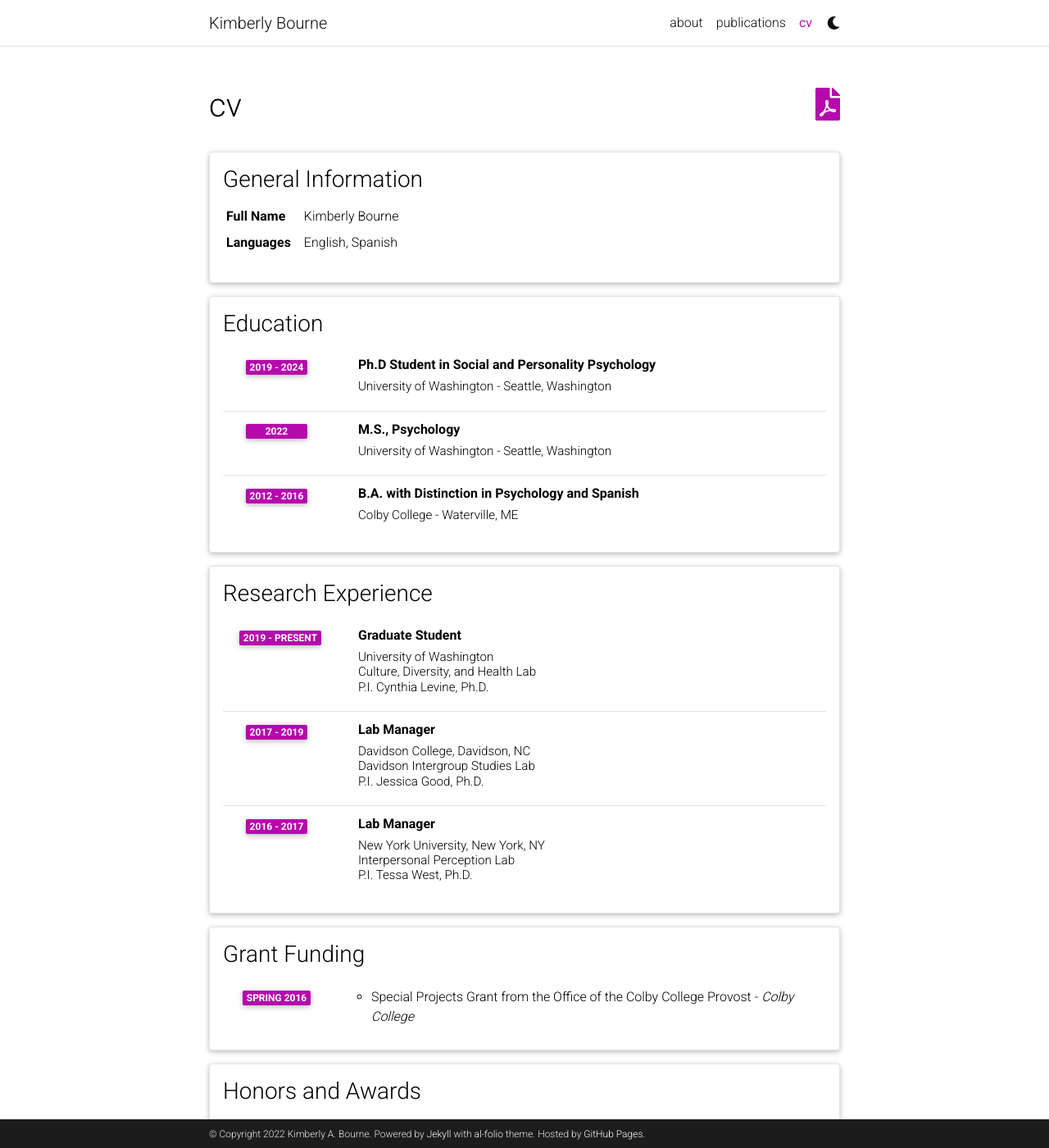
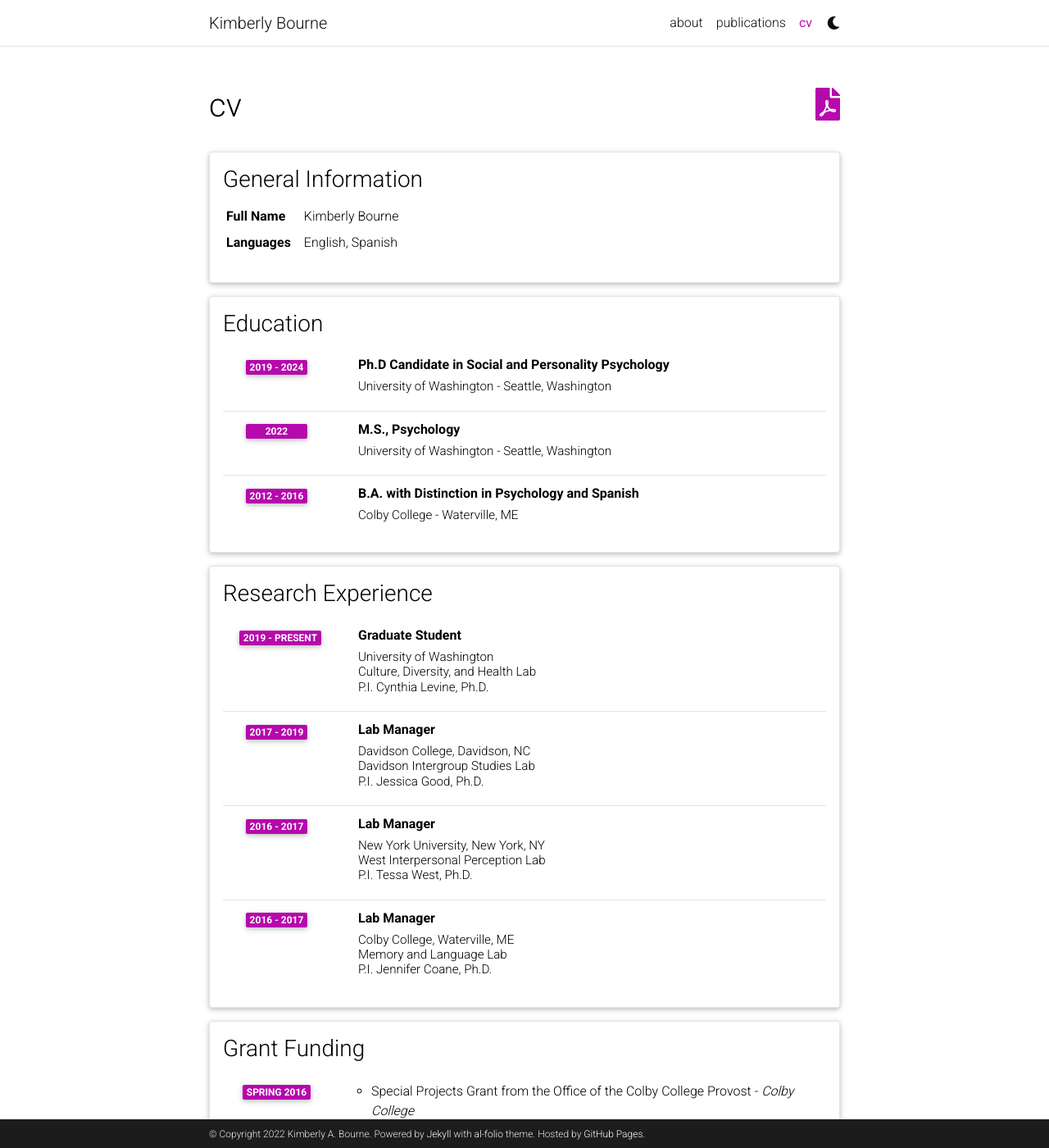
Before and after one commit to kabourne1216/kabourne1216.github.io, a Jekyll site: the page built from _pages/cv.md, in a window 1280 px wide and 1400 px high. Shown: the whole window at 82% size. Built offline with Jekyll 4.4.1, drawn with Linux system fonts in a browser that asks for light colours; comment, search, counter and statistics services are not loaded; a style sheet for code colours, icons or effects is not loaded.

Commit message:
Update cv.yml

```diff
--- a/_data/cv.yml
+++ b/_data/cv.yml
@@ -9,7 +9,7 @@
 - title: Education
   type: time_table
   contents:
-    - title: Ph.D Student in Social and Personality Psychology
+    - title: Ph.D Candidate in Social and Personality Psychology
       institution: University of Washington - Seattle, Washington
       year: 2019 - 2024
       advisor: Cynthia Levine
@@ -34,9 +34,11 @@
       institution: Davidson College, Davidson, NC <br/>Davidson Intergroup Studies Lab<br/>P.I. Jessica Good, Ph.D.
       year: 2017 - 2019
     - title: Lab Manager
-      institution: New York University, New York, NY <br/>Interpersonal Perception Lab<br/>P.I. Tessa West, Ph.D.
+      institution: New York University, New York, NY <br/>West Interpersonal Perception Lab<br/>P.I. Tessa West, Ph.D.
       year: 2016 - 2017
-
+    - title: Lab Manager
+      institution: Colby College, Waterville, ME <br/>Memory and Language Lab<br/>P.I. Jennifer Coane, Ph.D.
+      year: 2016 - 2017
 - title: Grant Funding
   type: time_table
   contents:
```
